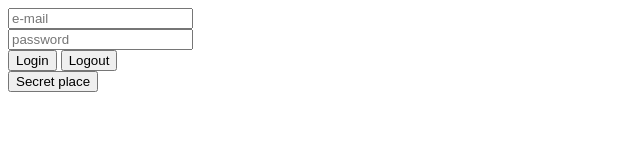
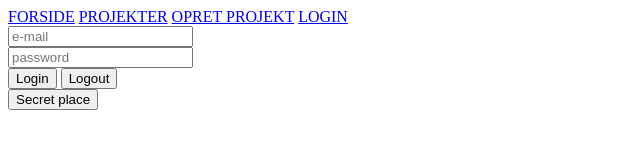
Before and after one commit to Hoffydox/WAD-Eksamen, a plain HTML site: page front-end/index.html in a window 1280 px wide. Shown: the whole page, without its empty margins (0-640 px from the left). Drawn offline with Linux system fonts and the light colour scheme; files whose address does not match are found by name.

Commit message:
Update index.html

```diff
--- a/front-end/index.html
+++ b/front-end/index.html
@@ -8,6 +8,14 @@
 </head>
 
 <body>
+    <div class="navbar">
+        <nav class="menu">
+            <a href=".html">FORSIDE</a>
+            <a href=".html">PROJEKTER</a>
+            <a href=".html">OPRET PROJEKT</a>
+            <a href=".html">LOGIN</a>
+        </nav>
+    </div>
 
     <input type="email" id="loginName" placeholder="e-mail" />
     <br />
```
